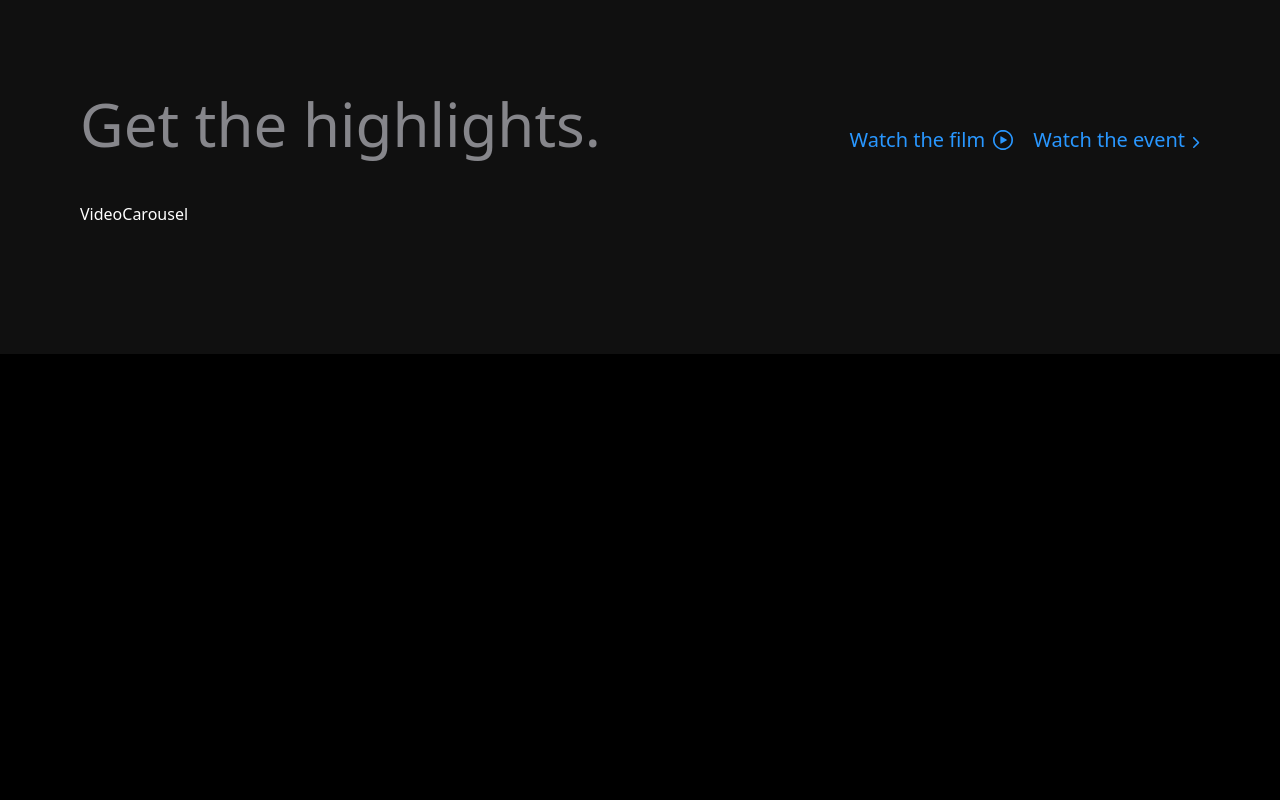
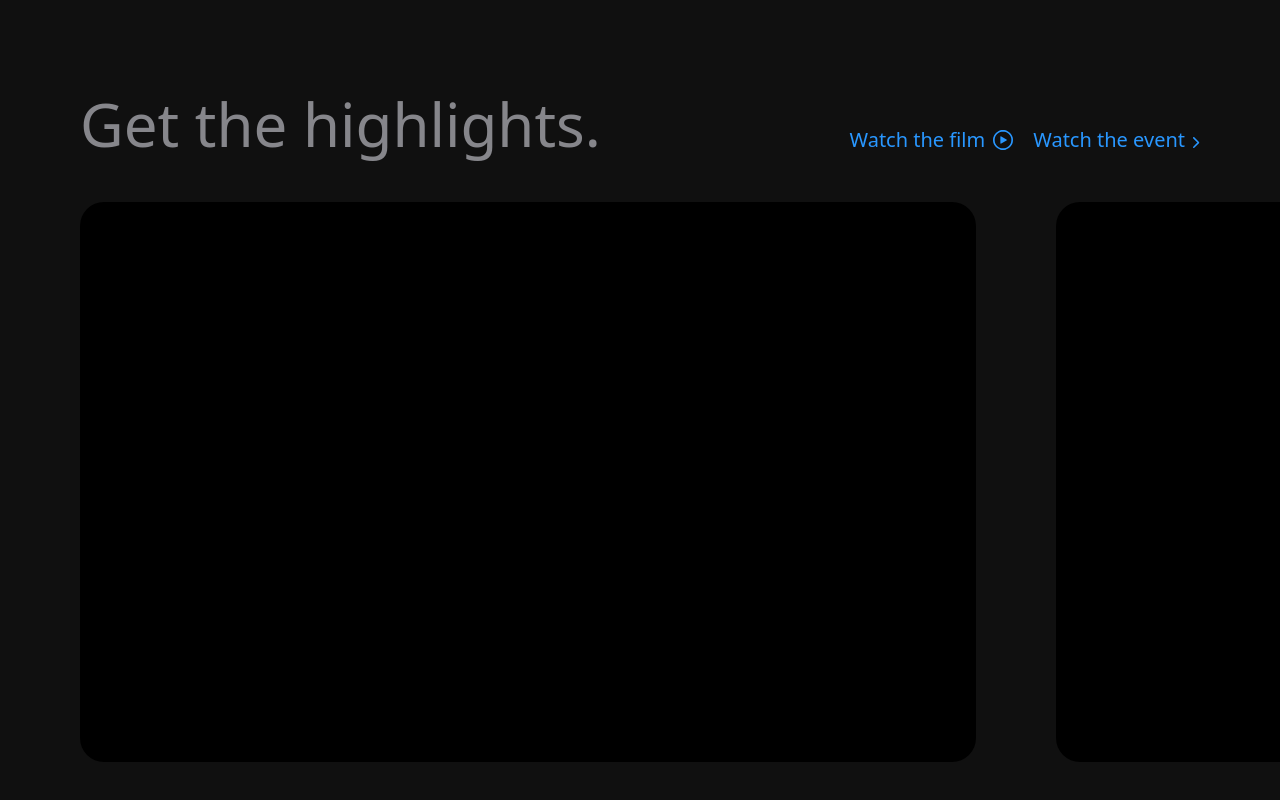
Before and after one commit to mdnoble1/apple-clone, a React (Vite) app: page / in a window 1280 px wide. Shown: the part 834-1634 px from the top of the page. Before the commit the page ends 1188 px from the top, so only its background shows below. Built offline with nearby package versions, Linux system fonts and the light colour scheme.

Commit message:
maped all slider data on video carousel component

```diff
--- a/src/components/VideoCarousel.jsx
+++ b/src/components/VideoCarousel.jsx
@@ -1,8 +1,18 @@
-
+import { hightlightsSlides } from "../constants/Index"
 
 const VideoCarousel = () => {
   return (
-    <div>VideoCarousel</div>
+    <>
+        <div className="flex items-center">
+            {hightlightsSlides.map(( list, i ) => (
+                <div key={list.id} id="slider" className="sm:pr-20 pr-10">
+                    <div className="video-carousel_container">
+                        <div className="w-full h-full flex-center rounded-3xl overflow-hidden bg-black"></div>
+                    </div>
+                </div>
+            ))}
+        </div>
+    </>
   )
 }
 
```
